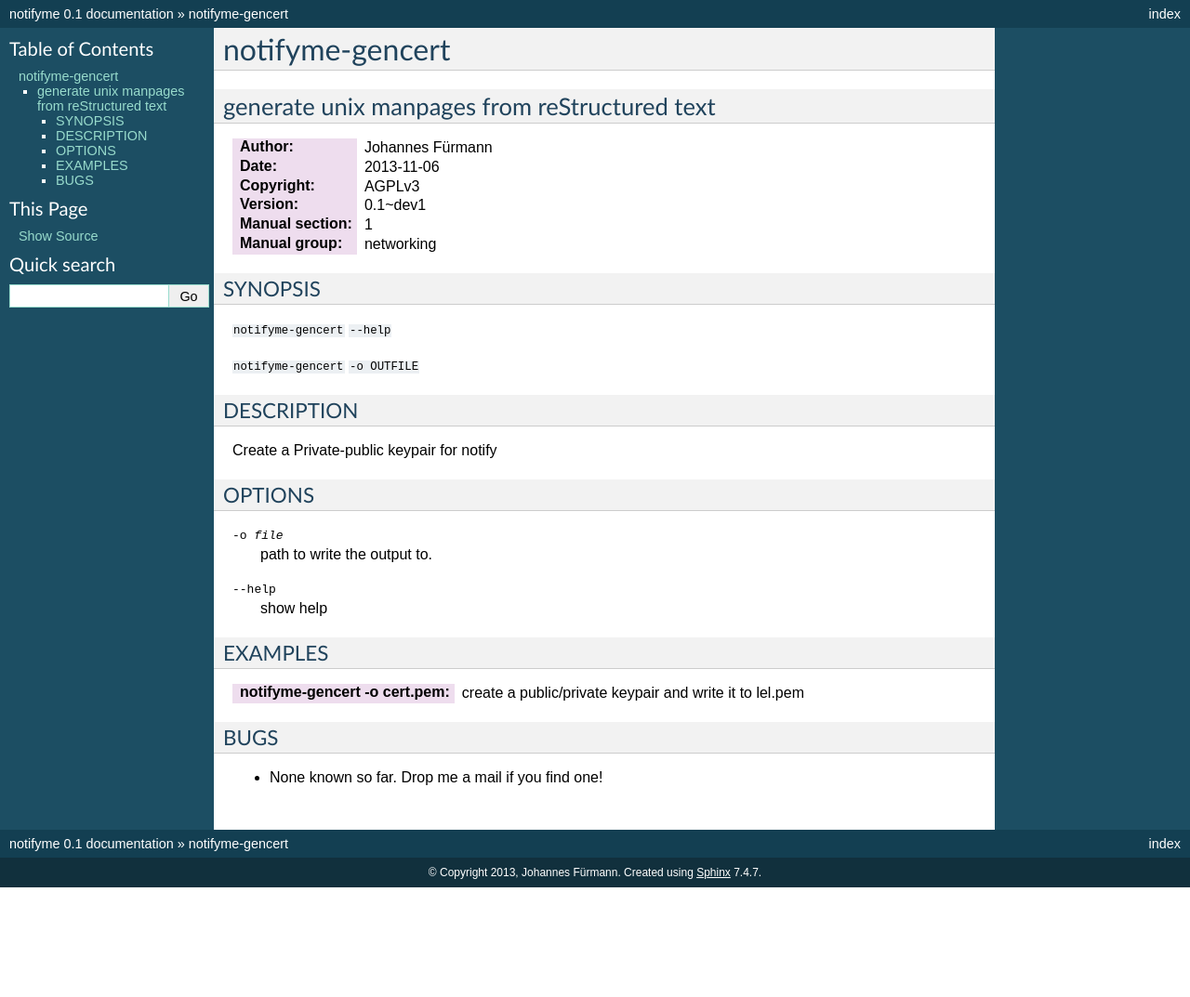
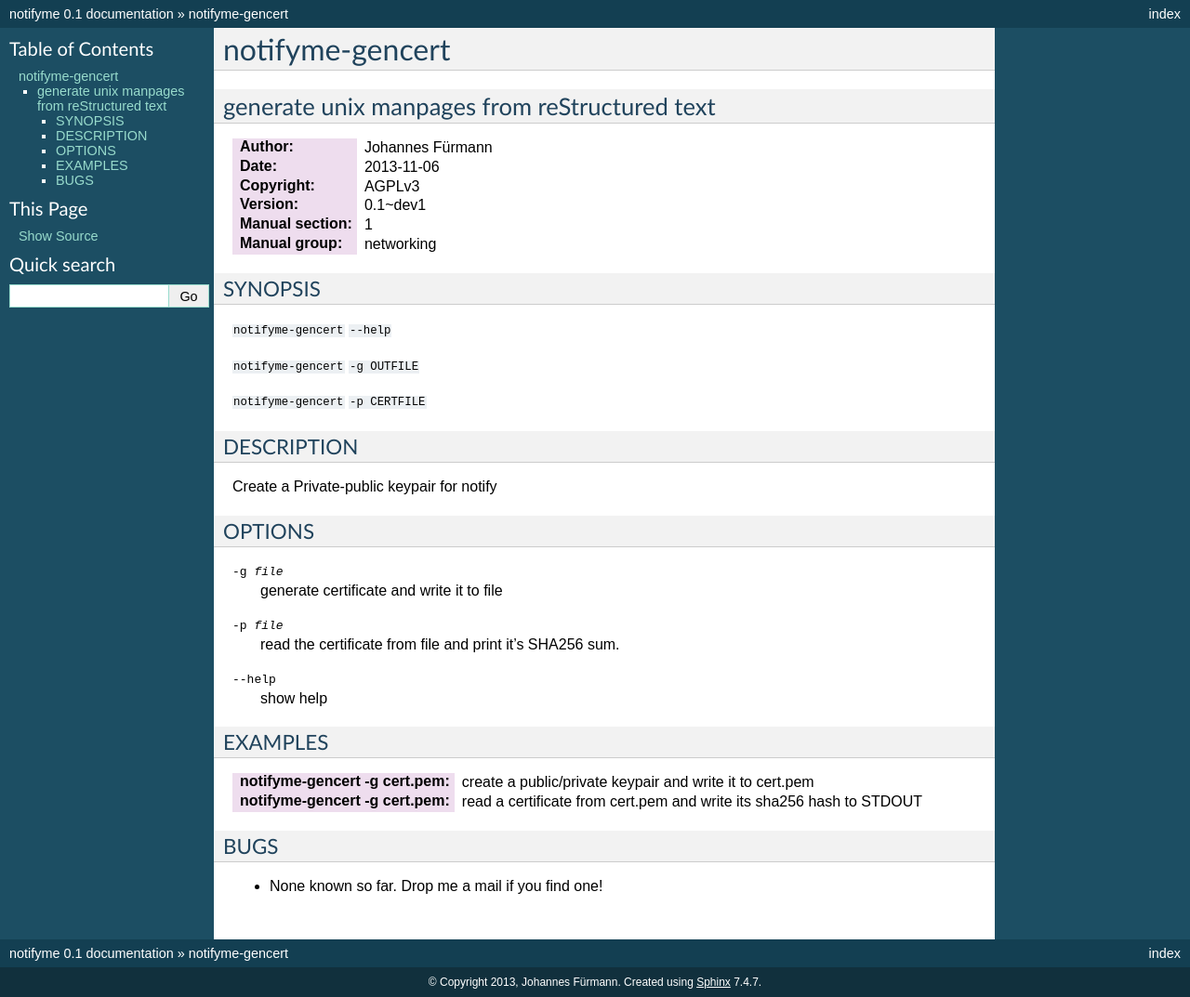
Before and after one commit to waaaaargh/notifyme, a Sphinx documentation site: the page built from doc/source/notifyme-gencert.man.rst, in a window 1280 px wide. Shown: the whole page at 93% size. Built offline with Sphinx 7.4.7, drawn with Linux system fonts in a browser that asks for light colours; before the commit the page ends 955 px from its top, so only the background shows below that.

Commit message:
notifyme-gencert can now display an existing cert's sha256 hash!

```diff
--- a/doc/source/notifyme-gencert.man.rst
+++ b/doc/source/notifyme-gencert.man.rst
@@ -18,7 +18,9 @@ SYNOPSIS
 
 ``notifyme-gencert`` ``--help``
 
-``notifyme-gencert`` ``-o OUTFILE``
+``notifyme-gencert`` ``-g OUTFILE``
+
+``notifyme-gencert`` ``-p CERTFILE``
 
 
 DESCRIPTION
@@ -29,14 +31,18 @@ Create a Private-public keypair for notify
 OPTIONS
 =======
 
--o file     path to write the output to.
+-g file     generate certificate and write it to file
+-p file     read the certificate from file and print it's SHA256 sum.
 --help      show help
 
 EXAMPLES
 ===========
 
-:notifyme-gencert -o cert.pem:
-    create a public/private keypair and write it to lel.pem
+:notifyme-gencert -g cert.pem:
+    create a public/private keypair and write it to cert.pem
+
+:notifyme-gencert -g cert.pem:
+    read a certificate from cert.pem and write its sha256 hash to STDOUT
 
 
 BUGS
```
Also changed, not shown: 2 other files.
